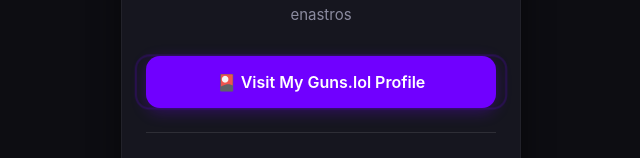
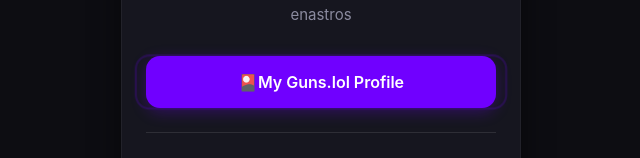
Before and after one commit to UnrankedAgain/website, a plain HTML site: page index.html in a window 1280 px wide. Shown: the part 287-445 px from the top of the page, without its empty margins (319-959 px from the left). Drawn offline with Linux system fonts and the light colour scheme.

Commit message:
Update index.html

```diff
--- a/index.html
+++ b/index.html
@@ -148,7 +148,7 @@
         <p class="username">enastros</p>
 
         <!-- Primary Target Link -->
-        <a href="https://guns.lol" class="main-btn" target="_blank">🎴 Visit My Guns.lol Profile</a>
+        <a href="https://guns.lol" class="main-btn" target="_blank">🎴My Guns.lol Profile</a>
 
         <div class="divider"></div>
         <p class="links-title">Other Channels</p>
```
